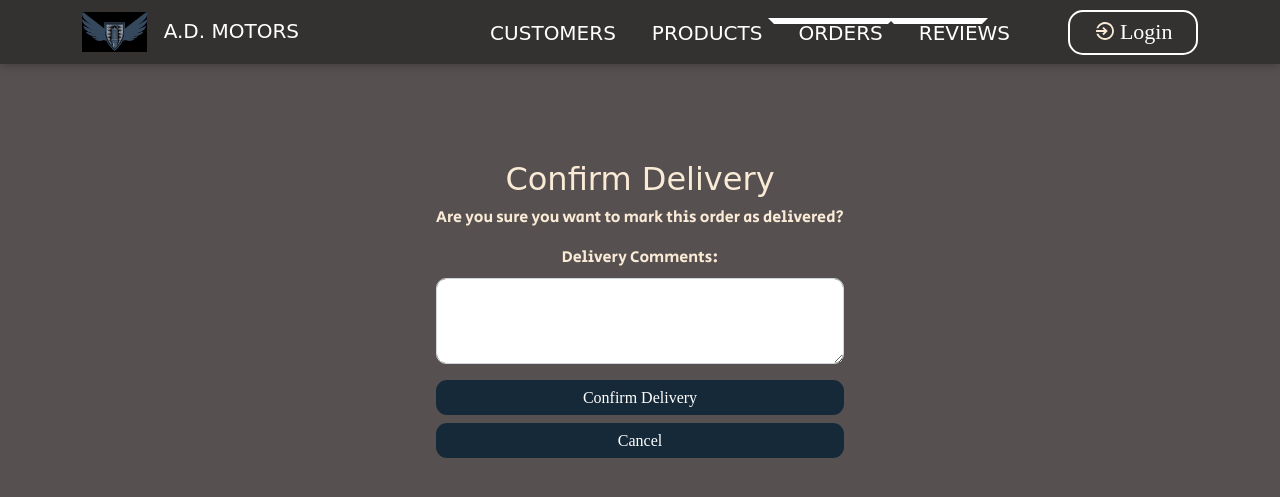
After one commit to mhrznaarik870/projectclz, a PHP site: page /projectclz/admin/order_delivered.php in a window 1280 px wide. The commit adds this page. Shown: the top 497 px of the page. Run offline with PHP 8.4, Linux system fonts and the light colour scheme; some web fonts are replaced.

Commit message:
adding delivery completion comments

```diff
--- a/frontend/admin/add_products.php
+++ b/frontend/admin/add_products.php
@@ -16,8 +16,8 @@ if (!isset($_SESSION['admin_username'])): ?>
     <title>Admin - Add Products</title>
     <!-- Bootstrap CSS -->
     <link rel="stylesheet" href="../bikedetails/assets/css/prostyle.css">
-    <link rel="stylesheet"
-        href="https://cdnjs.cloudflare.com/ajax/libs/twitter-bootstrap/5.3.0/css/bootstrap.min.css" />
+    <script src="../bootstrap/css/bootstrap.min.css"></script>
+
 </head>
 
 <body>
--- a/frontend/admin/admin_style.css
+++ b/frontend/admin/admin_style.css
@@ -26,7 +26,7 @@
   transform: scale(1.05);
   font-weight: 400;
   font-size: 1rem;
-  background-color: #2469ad;
+  background-color: #323f49;
   font-family: "rakkas";
 }
 
--- a/frontend/admin/cancelled.php
+++ b/frontend/admin/cancelled.php
@@ -16,7 +16,7 @@ include('../../backend/partials/_dbconnect.php');
     <meta charset="UTF-8">
     <meta http-equiv="X-UA-Compatible" content="IE=edge">
     <meta name="viewport" content="width=device-width, initial-scale=1.0">
-    <title>Clients</title>
+    <title>Clients - Cancelled</title>
     <!-- Bootstrap CSS -->
     <link rel="stylesheet"
         href="https://cdnjs.cloudflare.com/ajax/libs/twitter-bootstrap/5.3.0/css/bootstrap.min.css" />
--- a/frontend/admin/delete.php
+++ b/frontend/admin/delete.php
@@ -2,11 +2,9 @@
 session_start();
 include('../../backend/partials/_dbconnect.php');
 
-// Check if order number is provided in the URL
 if (isset($_GET['orderno'])) {
     $orderno = $_GET['orderno'];
 
-    // Retrieve order details from the orders table based on order number
     $sql = "SELECT * FROM orders WHERE orderno = '$orderno'";
     $result = $conn->query($sql);
 
@@ -23,14 +21,12 @@ if (isset($_GET['orderno'])) {
     exit();
 }
 
-// Handle form submission
 if ($_SERVER['REQUEST_METHOD'] === 'POST' && isset($_POST['confirm'])) {
     $cancellationRemarks = $_POST['cancellation_remarks'];
 
-    // Delete the order from the orders table
     $deleteSql = "DELETE FROM orders WHERE orderno = '$orderno'";
     if ($conn->query($deleteSql) === TRUE) {
-        // Insert the order details into the cancelled_orders table with cancellation remarks
+
         $insertSql = "INSERT INTO cancelled_orders (orderno, username, email, phoneno, cancelled_bike, cancellation_remarks, ordered_date)
                       VALUES ('$orderno', '{$orderData['username']}', '{$orderData['email']}', '{$orderData['phoneno']}', '{$orderData['ordered_bike']}', '$cancellationRemarks', '{$orderData['ordered_date']}') ";
         if ($conn->query($insertSql) === TRUE) {
--- a/frontend/admin/navbar.php
+++ b/frontend/admin/navbar.php
@@ -36,26 +36,32 @@
                         <div class="collapse navbar-collapse" id="navbarSupportedContent">
                             <ul class="navbar-nav m-auto my-2 my-lg-0">
 
-                                <a class="nav-link" href="#" data-bs-toggle="dropdown" aria-haspopup="true"
-                                    aria-expanded="false">
+                                <li class="nav-item">
+                                    <a class="nav-link" href="customer.php">Customers</a>
+                                </li>
+
+                                <li class="nav-item dropdown">
+                                    <a class="nav-link dropdown-toggle" href="#" id="productsDropdown" role="button"
+                                        data-bs-toggle="dropdown" aria-haspopup="true" aria-expanded="false">
                                         Products
                                     </a>
-                                <ul class="dropdown-menu" aria-labelledby="navbarDropdown">
+                                    <ul class="dropdown-menu" aria-labelledby="productsDropdown">
                                         <li><a class="dropdown-item" href="view_prods.php">View Products</a></li>
                                         <li><a class="dropdown-item" href="add_products.php">Add Products</a></li>
                                     </ul>
-                                <a class="nav-link" href="#" data-bs-toggle="dropdown" aria-haspopup="true"
-                                    aria-expanded="false">
+                                </li>
+
+                                <li class="nav-item dropdown">
+                                    <a class="nav-link dropdown-toggle" href="#" id="ordersDropdown" role="button"
+                                        data-bs-toggle="dropdown" aria-haspopup="true" aria-expanded="false">
                                         Orders
                                     </a>
-                                <ul class="dropdown-menu" aria-labelledby="navbarDropdown">
+                                    <ul class="dropdown-menu" aria-labelledby="ordersDropdown">
                                         <li><a class="dropdown-item" href="order_list.php">Order Lists</a></li>
                                         <li><a class="dropdown-item" href="cancelled.php">Cancelled Orders</a></li>
                                     </ul>
                                 </li>
-                                <li class="nav-item">
-                                    <a class="nav-link" href="customer.php">Customers</a>
-                                </li>
+
                                 <li class="nav-item">
                                     <a class="nav-link" href="reviews.php">Reviews</a>
                                 </li>
--- /dev/null
+++ b/frontend/admin/order_delivered.php
@@ -0,0 +1,92 @@
+<?php
+session_start();
+include('../../backend/partials/_dbconnect.php');
+
+if (isset($_GET['orderno'])) {
+    $orderno = $_GET['orderno'];
+
+    $sql = "SELECT * FROM orders WHERE orderno = '$orderno'";
+    $result = $conn->query($sql);
+
+    if ($result->num_rows > 0) {
+        $row = $result->fetch_assoc();
+    } else {
+        echo "Error fetching order data: " . $conn->error;
+        header("Location: order_list.php");
+        exit();
+    }
+}
+
+if ($_SERVER['REQUEST_METHOD'] === 'POST' && isset($_POST['delivered'])) {
+    $delivered_comments = $_POST['delivered_comments'];
+
+    // Delete the order from the orders table
+    $deleteSql = "DELETE FROM orders WHERE orderno = '$orderno'";
+    if ($conn->query($deleteSql) === TRUE) {
+        $delivered_date = date('Y-m-d H:i:s');
+
+        // Insert into the delivery_completed table
+        $insertSql = "INSERT INTO delivery_completed (orderno, username, email, phoneno, ordered_bike, delivered_date, delivered_comments)
+                      VALUES ('$orderno', '{$row['username']}', '{$row['email']}', '{$row['phoneno']}', '{$row['ordered_bike']}', '$delivered_date', '$delivered_comments') ";
+        if ($conn->query($insertSql) === TRUE) {
+            $_SESSION['success_message'] = "Order has been marked as delivered and moved to completed orders!";
+        } else {
+            $_SESSION['error_message'] = "Failed to insert the order into the delivery_completed table.";
+        }
+    } else {
+        $_SESSION['error_message'] = "Failed to delete the order from the orders table.";
+    }
+
+    header("Location: order_list.php");
+    exit();
+}
+?>
+
+<!DOCTYPE html>
+<html lang="en">
+
+<head>
+    <meta charset="UTF-8">
+    <meta http-equiv="X-UA-Compatible" content="IE=edge">
+    <meta name="viewport" content="width=device-width, initial-scale=1.0">
+    <title>Confirm Delivery</title>
+    <!-- Bootstrap CSS -->
+    <link rel="stylesheet" href="https://cdnjs.cloudflare.com/ajax/libs/twitter-bootstrap/5.3.0/css/bootstrap.min.css">
+</head>
+
+<body>
+    <header>
+        <?php include('navbar.php'); ?>
+    </header>
+
+    <section class="container">
+        <div class="row">
+            <div class="col-md-12">
+                <h2>Confirm Delivery</h2>
+                <p>Are you sure you want to mark this order as delivered?</p>
+                <form method="post">
+                    <?php if (isset($row)) { ?>
+                        <input type="hidden" name="orderno" value="<?php echo $row['orderno']; ?>">
+                        <input type="hidden" name="username" value="<?php echo $row['username']; ?>">
+                        <input type="hidden" name="email" value="<?php echo $row['email']; ?>">
+                        <input type="hidden" name="phoneno" value="<?php echo $row['phoneno']; ?>">
+                        <input type="hidden" name="ordered_bike" value="<?php echo $row['ordered_bike']; ?>">
+                    <?php } ?>
+                    <div class="mb-3">
+                        <label for="delivered_comments" class="form-label">Delivery Comments:</label>
+                        <textarea class="form-control" id="delivered_comments" name="delivered_comments" rows="3"
+                            required></textarea>
+                    </div>
+                    <input type="submit" name="delivered" value="Confirm Delivery" class="btn btn-success">
+                </form>
+                <a href="order_list.php" class="btn btn-secondary mt-2">Cancel</a>
+            </div>
+        </div>
+    </section>
+
+    <!-- Bootstrap JS -->
+    <script src="https://cdnjs.cloudflare.com/ajax/libs/twitter-bootstrap/5.3.0/js/bootstrap.min.js"></script>
+    <script src="../bootstrap/js/bootstrap.bundle.min.js"></script>
+</body>
+
+</html>
--- a/frontend/admin/order_list.php
+++ b/frontend/admin/order_list.php
@@ -71,7 +71,7 @@ include('../../backend/partials/_dbconnect.php');
                                     <th>Phone Number</th>
                                     <th>Ordered Bike</th>
                                     <th>Order Date</th>
-                                    <th>Action</th> <!-- New column for action buttons -->
+                                    <th>Action</th>
                                 </tr>";
 
                         while ($row = $result->fetch_assoc()) {
--- a/frontend/admin/view_prods.php
+++ b/frontend/admin/view_prods.php
@@ -33,9 +33,9 @@ $result = $conn->query($sql);
 <?php include_once('navbar.php'); ?>
 
 <section class="more_bikes">
-    <h2 align="center">The more bikes</h2>
-    <h2 align="center">Available in the store!!</h2>
-    <div class="container py-5">
+    <h2 align="center">Edit & delete the details of the product </h2>
+    <h2 align="center">Only after the confirmation!!</h2>
+    <div class="container py-3">
         <div class="row row-cols-1 row-cols-md-2 row-cols-lg-4 py-5">
             <?php
             while ($row = $result->fetch_assoc()) {
--- a/frontend/contactUs.php
+++ b/frontend/contactUs.php
@@ -18,7 +18,7 @@ include('header.php');
         </div>
         <?php unset($_SESSION['error_message']); ?>
       <?php endif; ?>
-      <font size="6"><u>Contact our Officials!!</u></font><br><br>
+      <font size="6"><u>Feedback to our Officials!!</u></font><br><br>
       <div class="banner-content2"> Please E-mail us from the form below to give us the
         feedback regarding this website!!
       </div><br>
```
Also changed, not shown: frontend/Blog.php (+4 -4 lines), frontend/admin/bike_details.php (+7 -0 lines), frontend/admin/edit.php (+19 -3 lines), frontend/admotors.sql (+12 -0 lines), frontend/assets/css/style.css (+8 -0 lines), frontend/bikedetails/assets/css/prostyle.css (+9 -2 lines), frontend/navbar.php (+10 -5 lines). Lines whose indentation alone changed are shown as unchanged.
